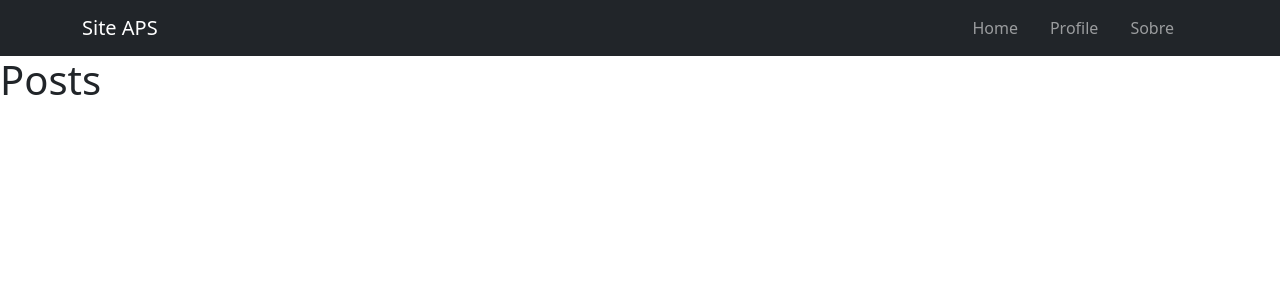
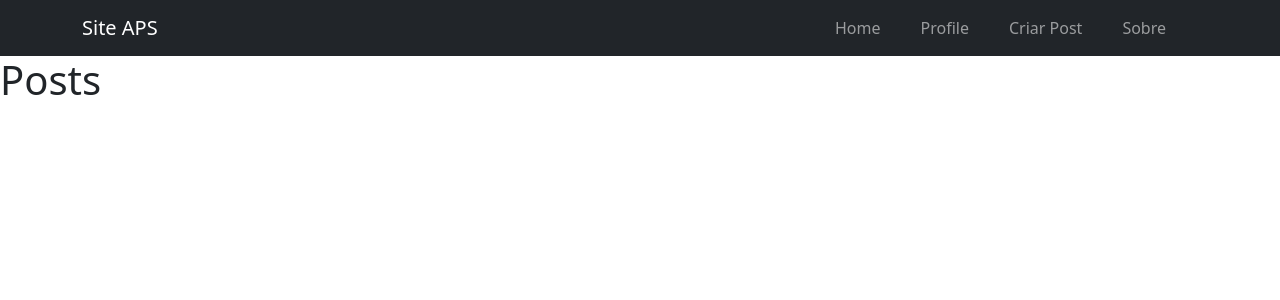
Before and after one commit to MatheusDer/site-aps, a Next.js app: page /posts in a window 1280 px wide. Shown: the top 300 px of the page. Built offline with nearby package versions, Linux system fonts and the light colour scheme.

Commit message:
adicionar item sobre e atualizar as rotas existentes

```diff
--- a/components/layout/navbar.js
+++ b/components/layout/navbar.js
@@ -8,13 +8,16 @@ function NavbarLayout() {
         <Navbar.Toggle aria-controls="basic-navbar-nav" />
         <Navbar.Collapse id="basic-navbar-nav">
           <Nav className="ms-auto">
-            <Nav.Link href="/posts" className="me-3">
+            <Nav.Link href="/posts" className="me-4">
               Home
             </Nav.Link>
-            <Nav.Link href="/usuario" className="me-3">
+            <Nav.Link href="/usuario" className="me-4">
               Profile
             </Nav.Link>
-            <Nav.Link href="/sobre" className="me-3">
+            <Nav.Link href="/criar-post" className="me-4">
+              Criar Post
+            </Nav.Link>
+            <Nav.Link href="/sobre" className="me-4">
               Sobre
             </Nav.Link>
           </Nav>
```
